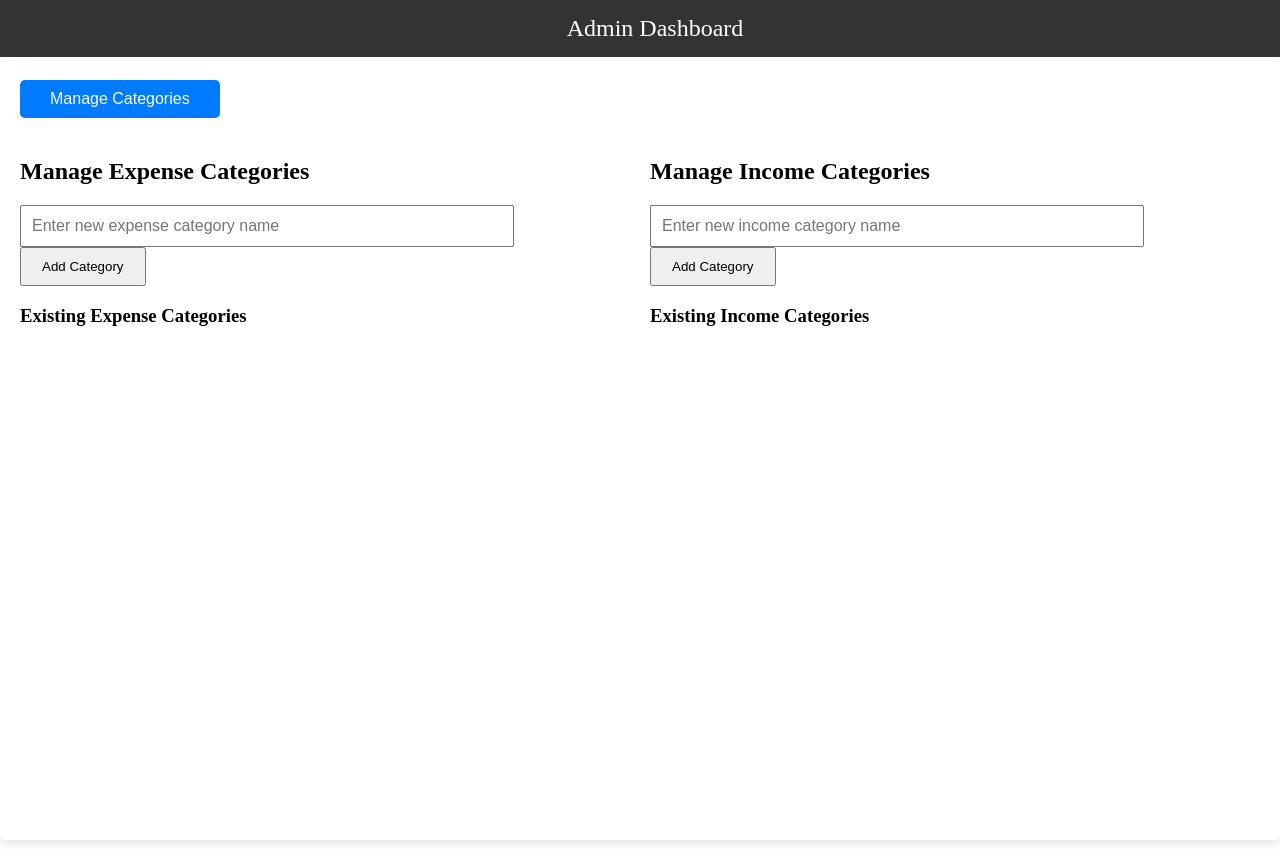
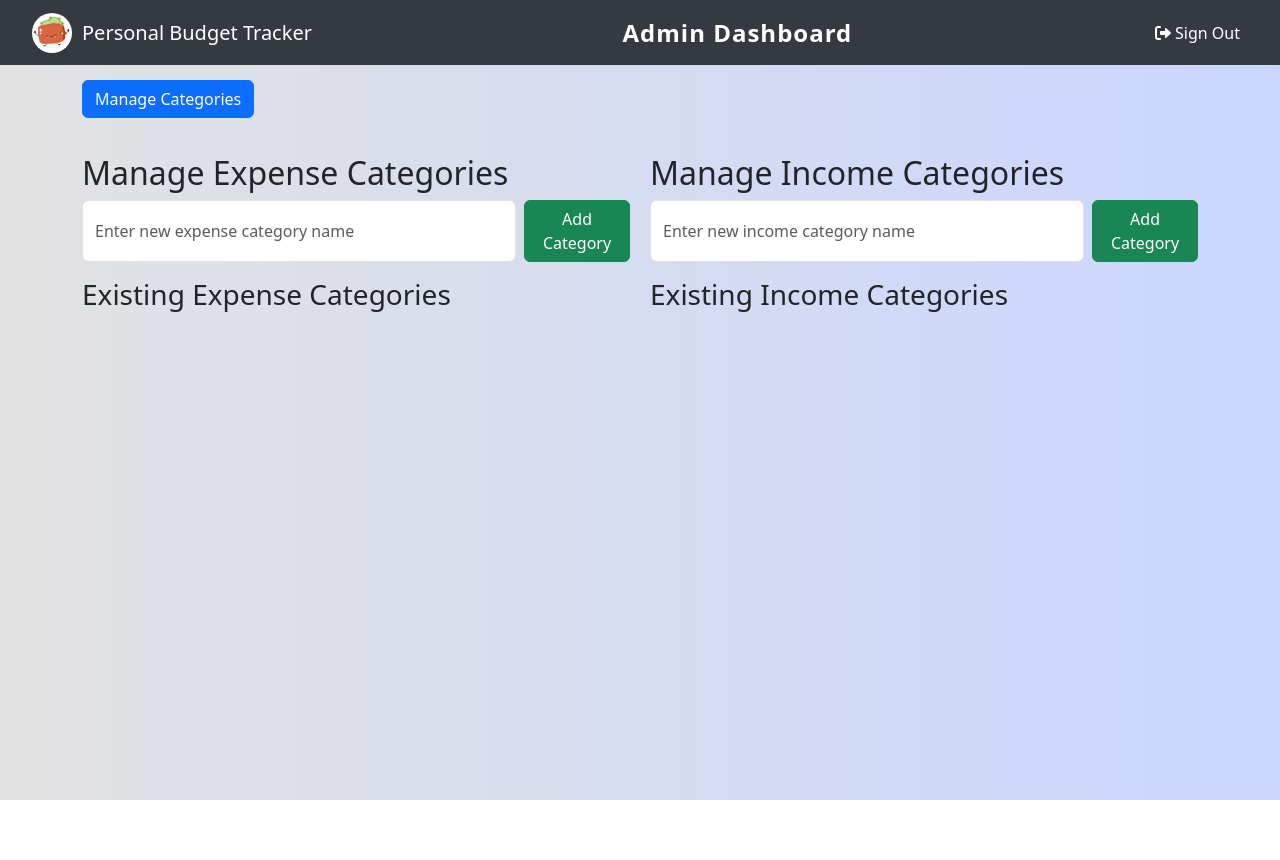
Before and after one commit to Ericteoh0045/SOFTWARE-ENG-FUN-WEB, a plain HTML site: page adminPage.html in a window 1280 px wide. Both pictures are taken after a click on the button "Manage Categories". After the commit the page ends 800 px from the top, so only its background shows below. Drawn offline with nearby package versions, Linux system fonts and the light colour scheme; no server answers.

Commit message:
add admin

```diff
--- a/adminDashboard.js
+++ b/adminDashboard.js
@@ -1,6 +1,7 @@
 // Import Firebase modules
 import { initializeApp } from "https://www.gstatic.com/firebasejs/11.0.2/firebase-app.js";
 import { getFirestore, collection, addDoc, getDocs, updateDoc, deleteDoc, doc } from "https://www.gstatic.com/firebasejs/11.0.2/firebase-firestore.js";
+import { getAuth, onAuthStateChanged, signOut } from "https://www.gstatic.com/firebasejs/11.0.2/firebase-auth.js";
 
 // Firebase configuration
 const firebaseConfig = {
@@ -16,6 +17,7 @@ const firebaseConfig = {
 const app = initializeApp(firebaseConfig);
 const db = getFirestore(app);
 
+
 // HTML Elements for Expense Categories
 const manageCategoriesBtn = document.getElementById('manageCategoriesBtn');
 const categoriesSection = document.getElementById('categoriesSection');
@@ -28,10 +30,26 @@ const incomeCategoryInput = document.getElementById('incomeCategoryInput');
 const addIncomeCategoryBtn = document.getElementById('addIncomeCategoryBtn');
 const incomeCategoryList = document.getElementById('incomeCategoryList');
 
-// Toggle Categories Section Visibility (Expense and Income Categories)
+// Sign Out Button
+const logoutBtn = document.getElementById('logout');
+
+logoutBtn.addEventListener('click', (e) => {
+    e.preventDefault(); // Prevent the default action of the link
+    window.location.href = 'welcompage.html'; // Redirect to the welcome page
+});
+
+// Toggle Categories Section Visibility
 manageCategoriesBtn.addEventListener('click', () => {
-    categoriesSection.classList.toggle('hidden'); // Show or hide both categories section
+    if (categoriesSection.classList.contains('hide')) {
+        categoriesSection.classList.remove('hide'); // Show the section
+    } else {
+        categoriesSection.classList.add('hide'); // Hide the section
+    }
 });
+
+
+
+
 
 // Fetch and Display Categories
 async function displayExpenseCategories() {
@@ -118,6 +136,18 @@ addIncomeCategoryBtn.addEventListener('click', async () => {
     }
 });
 
+logoutBtn.addEventListener('click', async (e) => {
+    e.preventDefault();
+    const auth = getAuth();
+    try {
+        await signOut(auth); // Sign out the user
+        window.location.href = 'welcompage.html'; // Redirect to the welcome page
+    } catch (error) {
+        console.error("Error signing out:", error);
+        alert("Failed to sign out. Try again.");
+    }
+});
+
 // Edit Expense Category
 async function editExpenseCategory(categoryId, currentName) {
     const newName = prompt('Edit expense category name:', currentName);
@@ -182,6 +212,7 @@ async function deleteIncomeCategory(categoryId) {
     }
 }
 
+
 // Display categories on page load
 displayExpenseCategories();
 displayIncomeCategories();
--- a/adminPage.html
+++ b/adminPage.html
@@ -5,112 +5,89 @@
     <meta charset="UTF-8">
     <meta name="viewport" content="width=device-width, initial-scale=1.0">
     <title>Admin Dashboard</title>
+    <link rel="icon" href="img/walletIcon.jpg">
+    <link href="https://cdn.jsdelivr.net/npm/bootstrap@5.3.3/dist/css/bootstrap.min.css" rel="stylesheet"
+        integrity="sha384-QWTKZyjpPEjISv5WaRU9OFeRpok6YctnYmDr5pNlyT2bRjXh0JMhjY6hW+ALEwIH" crossorigin="anonymous">
+    <link href="https://cdnjs.cloudflare.com/ajax/libs/font-awesome/6.0.0/css/all.min.css" rel="stylesheet">
+    <!-- For Icons -->
     <style>
-        /* Ensure the body and HTML take up full screen height */
-        html,
-        body {
-            height: 100%;
-            margin: 0;
-            padding: 0;
+        .navbar {
+            position: fixed;
+            /* Fixes the navbar at the top */
+            top: 0;
+            left: 0;
+            width: 100%;
+            /* Ensures it takes full width */
+            background-color: #343a40;
+            /* Dark gray */
+            z-index: 1000;
+            /* Ensures navbar stays on top of the content */
+            padding: 8px 20px;
+            /* Reduce padding for a thinner navbar */
+            height: 65px;
+            /* Explicitly set the height of the navbar */
         }
 
-        /* Full screen navbar */
-        .navbar {
-            background-color: #333;
-            color: white;
-            padding: 15px;
-            text-align: center;
-            font-size: 24px;
-            position: fixed;
-            width: 100%;
-            top: 0;
-            left: 0;
+        /* Styling for Navbar text and links */
+        .navbar .navbar-brand,
+        .navbar .nav-link {
+            color: white !important;
+            /* Ensure white color for the link */
         }
 
-        /* Main container for content below navbar */
-        .container {
-            max-width: 100%;
-            height: calc(100vh - 60px);
-            /* Subtract navbar height */
-            margin-top: 60px;
-            /* Make room for the fixed navbar */
-            padding: 20px;
-            background: white;
-            border-radius: 5px;
-            box-shadow: 0px 4px 8px rgba(0, 0, 0, 0.1);
-            overflow-y: auto;
+        .navbar .nav-link:hover {
+            color: #adb5bd !important;
+            /* Lighter gray on hover */
         }
 
-        /* Initially hidden categories section */
-        .hidden {
-            display: none;
+        .navbar-text {
+            font-size: 1.5rem;
+            /* Larger font size */
+            letter-spacing: 1px;
+            /* Adds slight spacing between letters */
         }
 
-        #categoriesSection.hidden {
+        .profile-pic {
+            width: 40px;
+            /* Slightly smaller profile picture */
+            height: 40px;
+            border-radius: 50%;
+            margin-right: 10px;
+        }
+
+        /* Adjustments to content below the navbar */
+        body {
+            padding-top: 56px;
+            /* Add padding to account for the fixed navbar height */
+            background: linear-gradient(to right, #e2e2e2, #c9d6ff);
+            margin: 0;
+        }
+
+        .hide {
             display: none !important;
-            /* 强制隐藏 */
         }
 
 
-        /* Flex container for side-by-side sections */
+
         .categories-wrapper {
             display: flex;
             gap: 20px;
             justify-content: space-between;
             flex-wrap: wrap;
-            /* Make it responsive */
         }
 
-        /* Section for expense and income categories */
         .section {
             flex: 1;
-            /* Sections take equal space */
             min-width: 45%;
-            /* Ensure they don’t get too narrow */
             margin-top: 20px;
         }
 
-        /* Input field and button styling */
-        .form-group input {
-            padding: 10px;
-            font-size: 16px;
-            width: calc(100% - 140px);
-            margin-right: 10px;
-        }
-
-        .form-group button {
-            padding: 10px 20px;
-        }
-
-        #manageCategoriesBtn {
-            background-color: #007BFF;
-            /* 设置背景颜色 */
-            color: white;
-            /* 设置字体颜色 */
-            border: none;
-            /* 移除边框 */
-            border-radius: 5px;
-            /* 圆角样式 */
-            padding: 10px 30px;
-            /* 调整按钮大小 */
-            font-size: 16px;
-            /* 字体大小 */
-            cursor: pointer;
-            /* 鼠标悬停变成手指 */
-        }
-
-        #manageCategoriesBtn:hover {
-            background-color: #0056b3;
-            /* 鼠标悬停时的背景颜色 */
-        }
-
-        /* Category list styling */
         ul {
             list-style: none;
             padding: 0;
         }
 
-        li {
+        .category-list li {
             margin: 10px 0;
             padding: 10px;
             background: #f8f9fa;
@@ -121,47 +98,72 @@
             align-items: center;
         }
 
-        li button {
+        .category-list li button {
             margin-left: 10px;
         }
     </style>
+    <script type="module" src="adminDashboard.js"></script>
 </head>
 
 <body>
-    <div class="navbar">
-        Admin Dashboard
-    </div>
-    <div class="container">
+    <script src="https://cdn.jsdelivr.net/npm/bootstrap@5.3.3/dist/js/bootstrap.bundle.min.js"
+        integrity="sha384-YvpcrYf0tY3lHB60NNkmXc5s9fDVZLESaAA55NDzOxhy9GkcIdslK1eN7N6jIeHz"
+        crossorigin="anonymous"></script>
+
+    <!-- Navbar -->
+    <nav class="navbar navbar-expand-lg">
+        <div class="container-fluid d-flex justify-content-between align-items-center">
+            <a class="navbar-brand d-flex align-items-center">
+                <img src="img/walletIcon.jpg" alt="Profile Picture" class="profile-pic">
+                Personal Budget Tracker
+            </a>
+            <span class="navbar-text mx-auto text-white fw-bold">Admin Dashboard</span>
+            <ul class="navbar-nav mb-2 mb-lg-0">
+                <li class="nav-item">
+                    <a class="nav-link text-white" href="#" id="logout">
+                        <i class="fas fa-sign-out-alt"></i> Sign Out
+                    </a>
+                </li>
+            </ul>
+        </div>
+    </nav>
+
+    <!-- Main Content -->
+    <div class="container mt-4">
         <!-- Manage Categories Button -->
-        <button id="manageCategoriesBtn">Manage Categories</button>
+        <button id="manageCategoriesBtn" class="btn btn-primary mb-3">Manage Categories</button>
 
-        <!-- Categories Management Section (Initially hidden) -->
-        <div id="categoriesSection" class="hidden categories-wrapper">
+        <!-- Categories Section -->
+        <div id="categoriesSection" class="hide categories-wrapper">
+
             <!-- Expense Categories Section -->
             <div class="section">
                 <h2>Manage Expense Categories</h2>
-                <div class="form-group">
-                    <input type="text" id="expenseCategoryInput" placeholder="Enter new expense category name">
-                    <button id="addExpenseCategoryBtn">Add Category</button>
+                <div class="form-group d-flex mb-3">
+                    <input type="text" id="expenseCategoryInput" class="form-control me-2"
+                        placeholder="Enter new expense category name">
+                    <button id="addExpenseCategoryBtn" class="btn btn-success">Add Category</button>
                 </div>
                 <h3>Existing Expense Categories</h3>
-                <ul id="expenseCategoryList"></ul>
+                <ul id="expenseCategoryList" class="category-list"></ul>
             </div>
 
             <!-- Income Categories Section -->
             <div class="section">
                 <h2>Manage Income Categories</h2>
-                <div class="form-group">
-                    <input type="text" id="incomeCategoryInput" placeholder="Enter new income category name">
-                    <button id="addIncomeCategoryBtn">Add Category</button>
+                <div class="form-group d-flex mb-3">
+                    <input type="text" id="incomeCategoryInput" class="form-control me-2"
+                        placeholder="Enter new income category name">
+                    <button id="addIncomeCategoryBtn" class="btn btn-success">Add Category</button>
                 </div>
                 <h3>Existing Income Categories</h3>
-                <ul id="incomeCategoryList"></ul>
+                <ul id="incomeCategoryList" class="category-list"></ul>
             </div>
         </div>
-    </div>
 
-    <script type="module" src="adminDashboard.js"></script>
+
+
+
 </body>
 
 </html>
```
Also changed, not shown: adminLoginPage.html (added, +75 -0 lines), adminLoginPage.js (added, +30 -0 lines), index.html (+22 -10 lines), style.css (+59 -26 lines).
